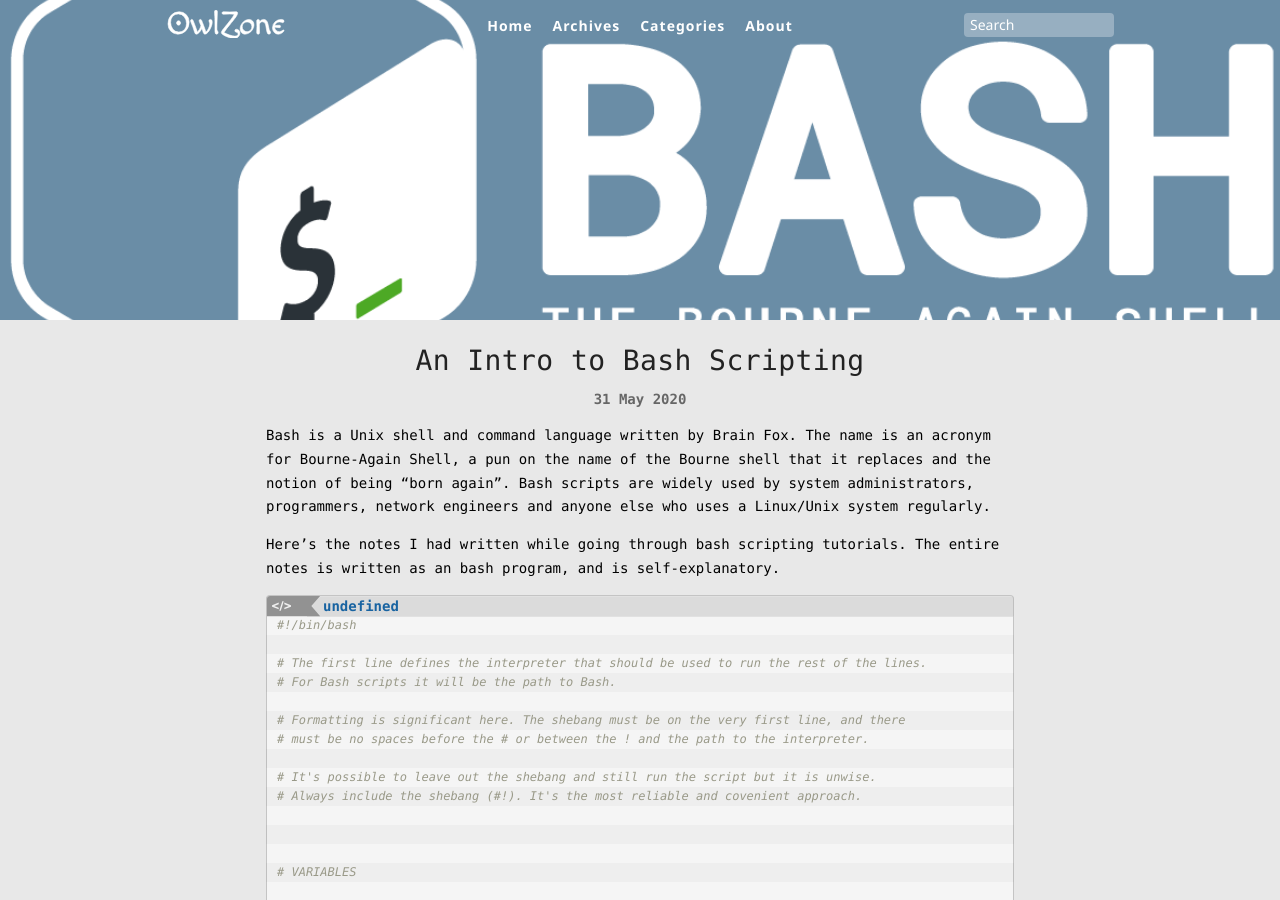
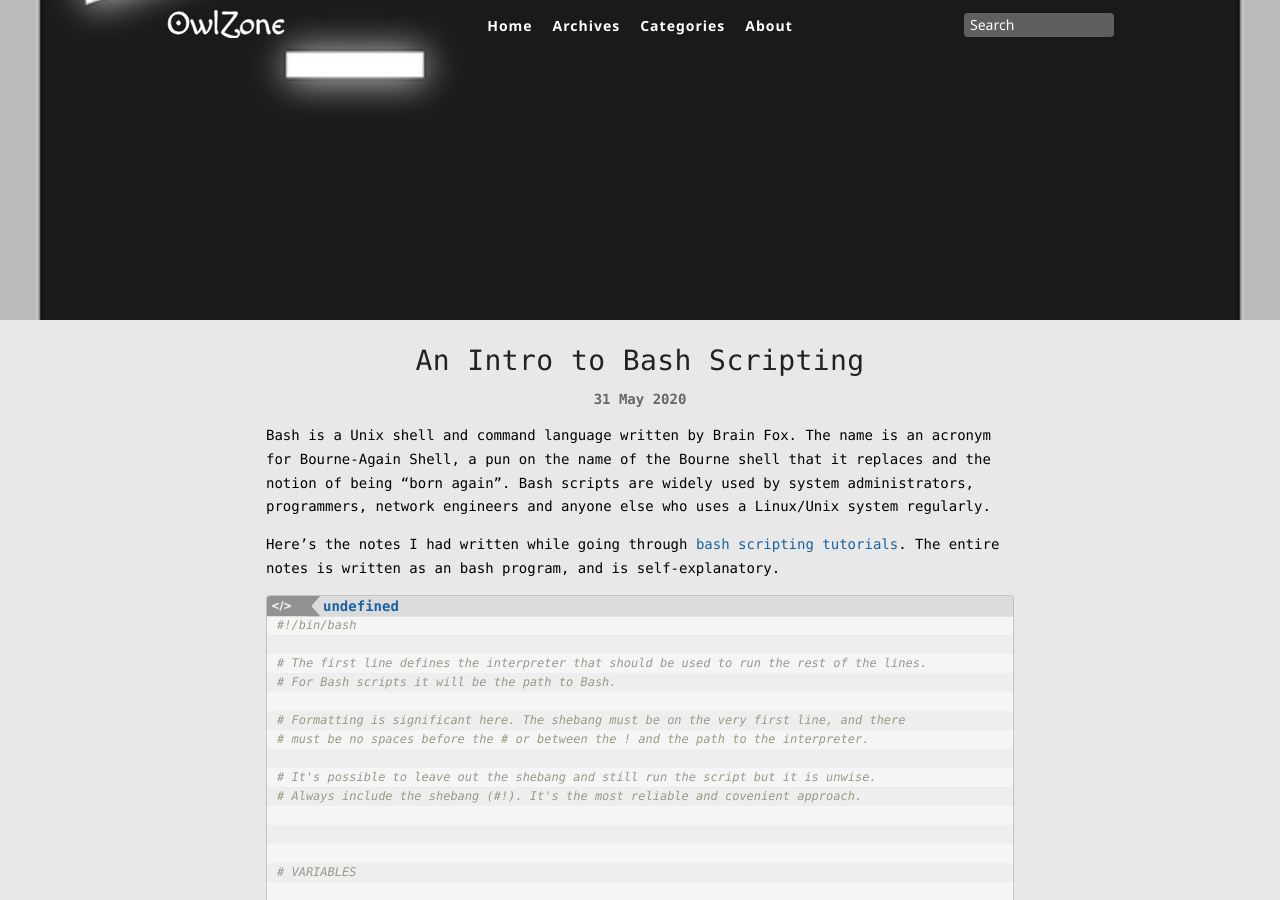
Before and after one commit to mapkts/owlzone, a Jekyll site: the page built from _posts/2020-05-31-an-intro-to-bash-scripting.md, in a window 1280 px wide and 900 px high. Built offline with Jekyll 4.4.1, drawn with Linux system fonts in a browser that asks for light colours; some of the changed lines change nothing that is shown.

Commit message:
Update link

````diff
--- a/_posts/2020-05-31-an-intro-to-bash-scripting.md
+++ b/_posts/2020-05-31-an-intro-to-bash-scripting.md
@@ -9,7 +9,7 @@ image: images/200531-bash.png
 
 Bash is a Unix shell and command language written by Brain Fox. The name is an acronym for Bourne-Again Shell, a pun on the name of the Bourne shell that it replaces and the notion of being "born again". Bash scripts are widely used by system administrators, programmers, network engineers and anyone else who uses a Linux/Unix system regularly.
 
-Here's the notes I had written while going through bash scripting tutorials. The entire notes is written as an bash
+Here's the notes I had written while going through [bash scripting tutorials](https://ryanstutorials.net/bash-scripting-tutorial/). The entire notes is written as an bash
 program, and is self-explanatory.
 
 ```bash
````
Also changed, not shown: images/200531-bash.png.
